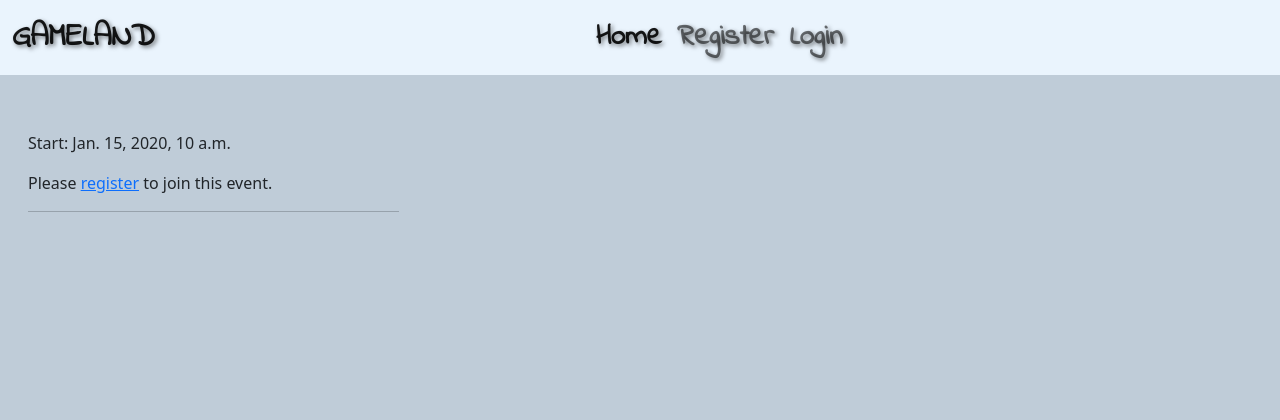
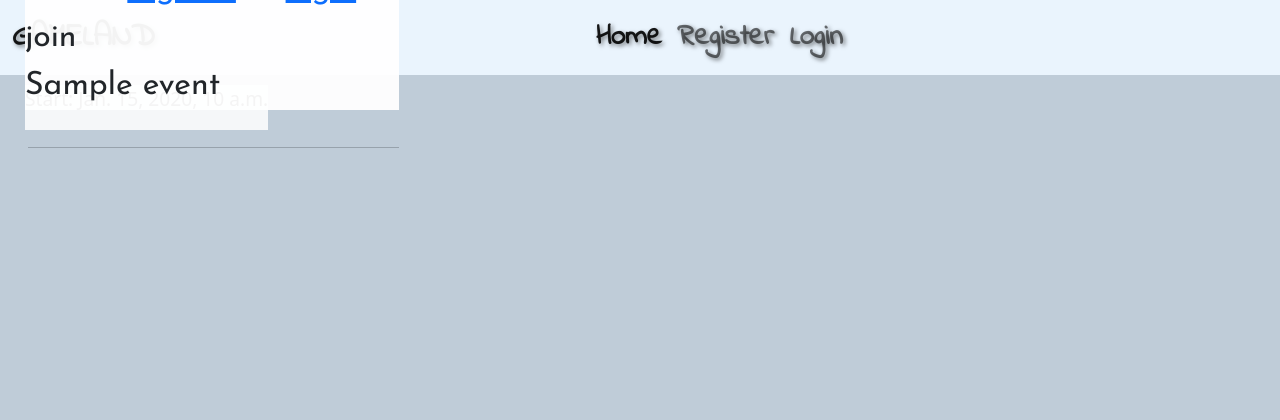
Before and after one commit to Karoskodev/Gameland, a Django app: page / in a window 1280 px wide. Shown: the top 420 px of the page. Run offline with Django 3.2, Linux system fonts and the light colour scheme; tables that the repository leaves empty hold one stand-in row (values such as "Sample post").

Commit message:
moved is authenticated inside index.html in to div with image-container class for easy styling and add styling for entry

```diff
--- a/static/css/style.css
+++ b/static/css/style.css
@@ -29,3 +29,29 @@ form > ul {
 .main-bg {
     background-color: #bfccd8;
 }
+
+/* entry */
+
+.image-container {
+    position: relative;
+}
+
+.image-flash {
+    font-size: 1.2rem;
+    position: absolute;
+    bottom: 5%;
+    min-width: 30%;
+    left: -3px;
+    background-color: rgba(255, 255, 255, 0.85);
+}
+
+.card-name {
+    font-size: 2rem;
+    font-family: 'Josefin Sans', sans-serif;
+    position: absolute;
+    min-width: 30%;
+    min-height: 10%;
+    bottom : 20%;
+    left: -3px;
+    background-color: rgba(255, 255, 255, 0.95);
+}
--- a/templates/index.html
+++ b/templates/index.html
@@ -22,17 +22,16 @@
                                 <div class="image-flash">
                                     <p class="date">Start: {{ event.date }}</p>
                                 </div>
-                            </div>
 
                                 {% if user.is_authenticated %}
                                 <a href="{% url 'event_detail' event.slug %}" class="event-link">
-                                <h2 class="card-name">{{ event.name }}</h2>
+                                    <h2 class="card-name">{{ event.name }} Enter HERE!</h2>
                                 </a>
                                 {% else %}
-                            <p>Please <a href="{% url 'account_signup' %}">register</a> to join this event.</p>
+                                <p class="card-name">Please <a href="{% url 'account_signup' %}">register</a> or <a href="{% url 'account_login' %}">login</a> to join <br>{{ event.name }}</p>
                                 {% endif %}
 
-                            </a>
+                            </div>
                             <hr />
                         </div>
                     </div>
```
Lines whose indentation alone changed are shown as unchanged.
